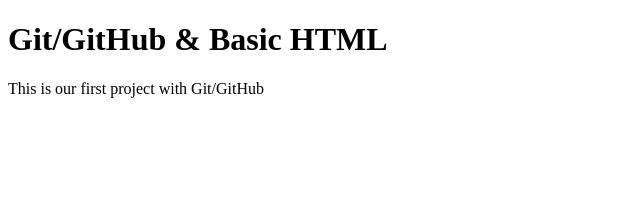
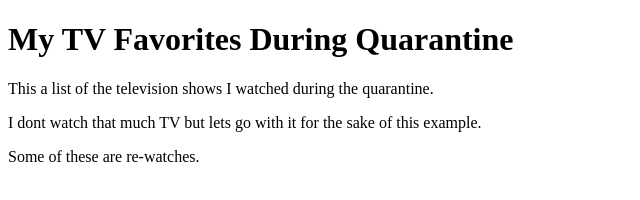
Before and after one commit to scsu-clarkm1-fall-2020-csc235/assignment-1-git-github-celozzid1, a plain HTML site: page index.html in a window 1280 px wide. Shown: the whole page, without its empty margins (0-640 px from the left). Drawn offline with Linux system fonts and the light colour scheme.

Commit message:
Added Heading and Paragraphs

```diff
--- a/index.html
+++ b/index.html
@@ -8,8 +8,10 @@
 </head>
 
 <body>
-    <h1>Git/GitHub & Basic HTML</h1>
-    <p>This is our first project with Git/GitHub</p>
+    <h1>My TV Favorites During Quarantine</h1>
+    <p>This a list of the television shows I watched during the quarantine.</p>
+    <p>I dont watch that much TV but lets go with it for the sake of this example.</p>
+    <p>Some of these are re-watches.</p>
 
 </body>
 
```
